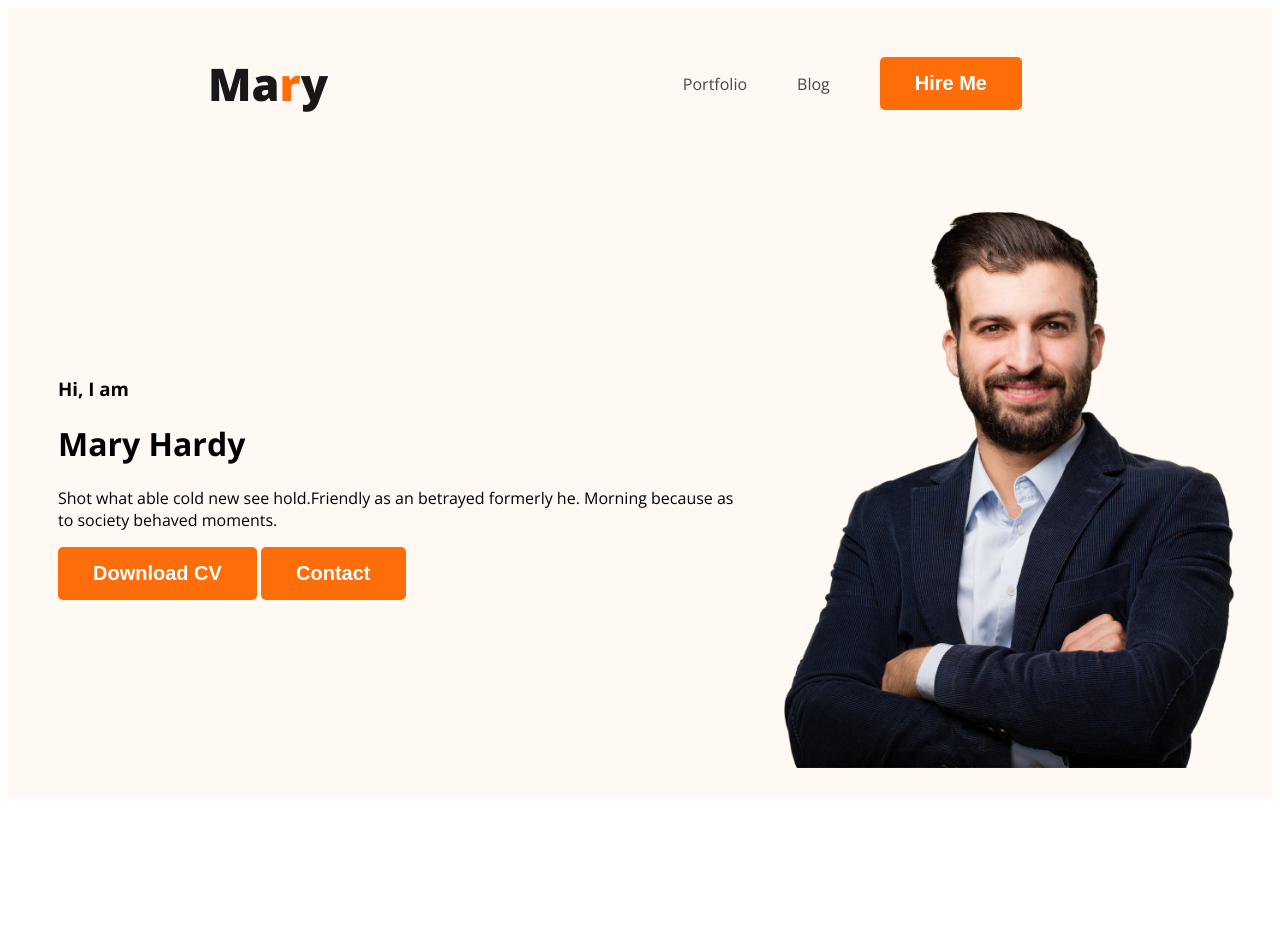
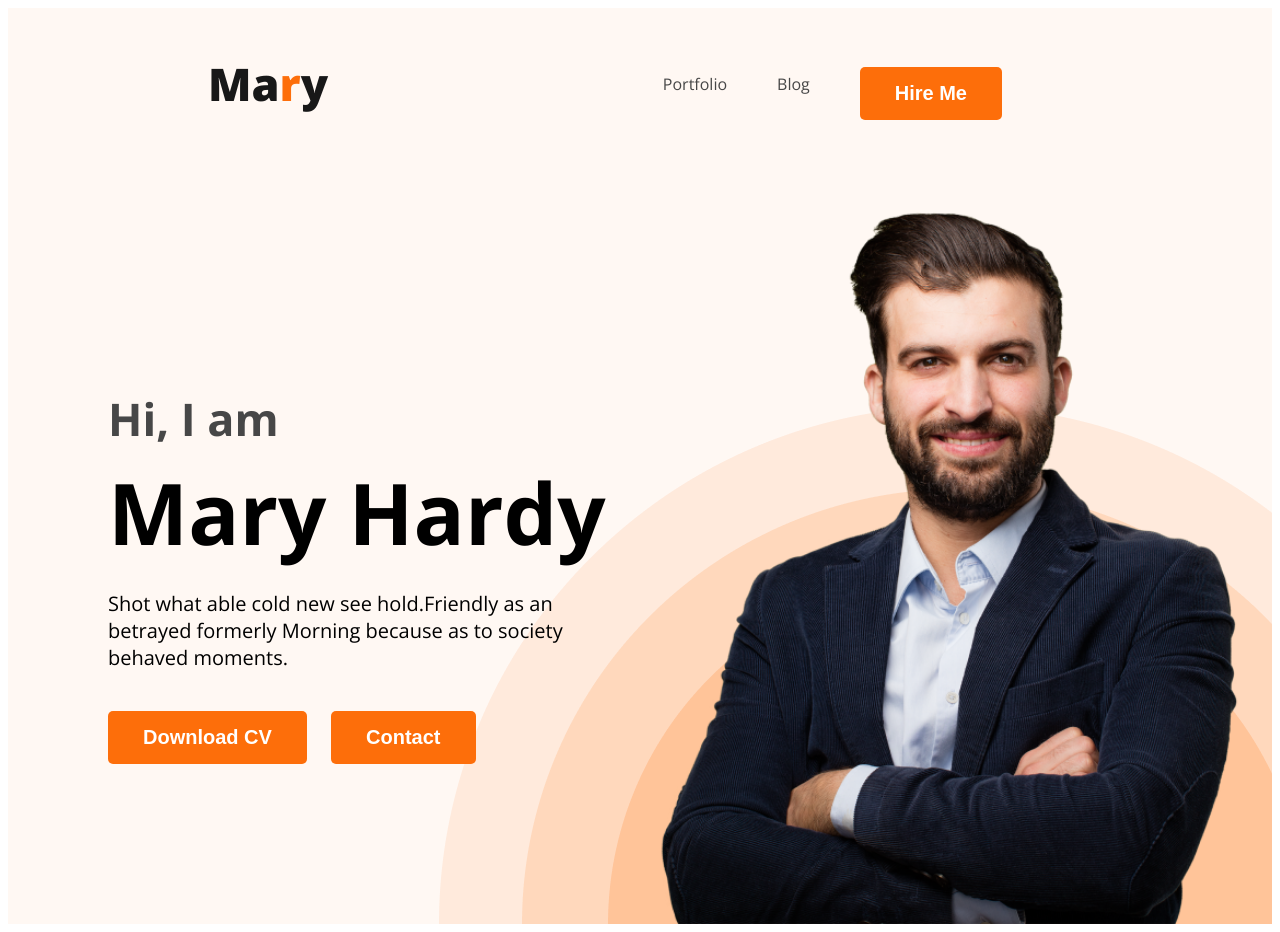
Before and after one commit to mehediprogrammar/web-developar-porltfolio, a plain HTML site: page index.html in a window 1280 px wide. Before the commit the page ends 806 px from the top, so only its background shows below. Drawn offline with nearby package versions, Linux system fonts and the light colour scheme.

```diff
--- a/index.html
+++ b/index.html
@@ -7,7 +7,7 @@
     <link rel="preconnect" href="https://fonts.googleapis.com">
     <link rel="preconnect" href="https://fonts.gstatic.com" crossorigin>
     <link href="https://fonts.googleapis.com/css2?family=Open+Sans:wght@400;700;800&display=swap" rel="stylesheet">
-    <link rel="stylesheet" href="style/portfolio.css">
+    <link rel="stylesheet" href="./style/portfolio.css">
 </head>
      <header class="header">
           <nav>
@@ -20,14 +20,14 @@
           </nav>
             <!-- this is banner -->
             <div class="banner">
-                  <div class="banner-content" >
-                       <h3 class="banner-great">Hi, I  am</h3>
-                       <h1 class="banner-title">Mary Hardy</h1>
-                       <p>Shot what able cold new see hold.Friendly as an betrayed formerly he. Morning because as to society behaved moments.</p>
-                       <button class="btn-primari">Download CV</button>
-                       <button class="btn-primari">Contact</button>
-                  </div>
-                  <img class="poflie-pic" src="images/hardy.png" alt="">
+               <div class="banner-content">
+                  <h3  class="banner-greeting">Hi, I am</h3>
+                  <h1 class="banner-title">Mary Hardy</h1>
+                    <p class="banner-description">Shot what able cold new see hold.Friendly as an betrayed formerly  Morning because as to society behaved moments.</p>
+                    <button class="btn-primari">Download CV</button>
+                    <button class="btn-primari">Contact</button>
+               </div>
+                 <img class="profile-pic" src="images/hardy.png" alt="">
             </div>
     </header>
     <main>
--- a/style/portfolio.css
+++ b/style/portfolio.css
@@ -45,13 +45,43 @@ nav a{
 
 /* header related style */
 .header{
-    background: #FFF8F3;
+    background-color: #fff8f3;
+    background-image: url('../images/header_bg.png');
+    background-repeat: no-repeat;
+    background-position: bottom right ;
 }
 .banner{
-    padding: 30px 30px 30px 50px;
+    padding:25px 25px 0px 100px ;
     display: flex;
     align-items: center;
+    justify-content: space-between;
+
 }
-.banner .poflie-pic{
-   width: 500px;
+.banner-content{
+    max-width: 500px;
 }
+.banner .profile-pic{
+    width: 700px;
+}
+.banner-greeting{
+    font-size: 45px;
+    color: #474747;
+    margin-bottom: 0px;
+}
+.banner-title{
+    font-size: 85px;
+    font-weight: 700;
+    margin-top: 5px;
+    margin-bottom: 20px;
+}
+.banner-description{
+    font-size: 20px;
+    margin-bottom: 5;
+    min-width: 400px;
+}
+.btn-primari{
+    margin-top: 20px;
+    margin-right: 20px;
+}
+/* main section style */
+/* about section */
```
